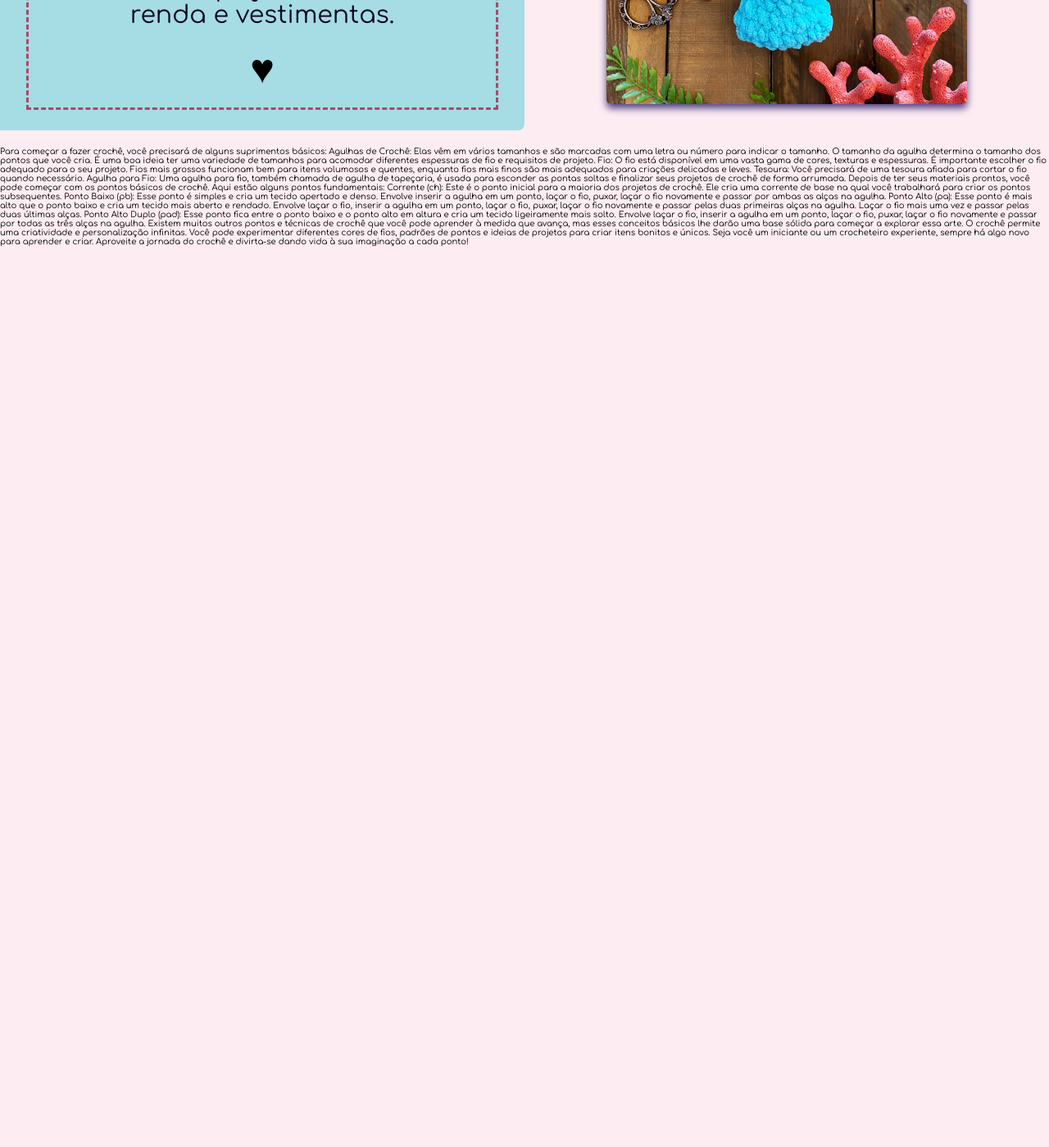
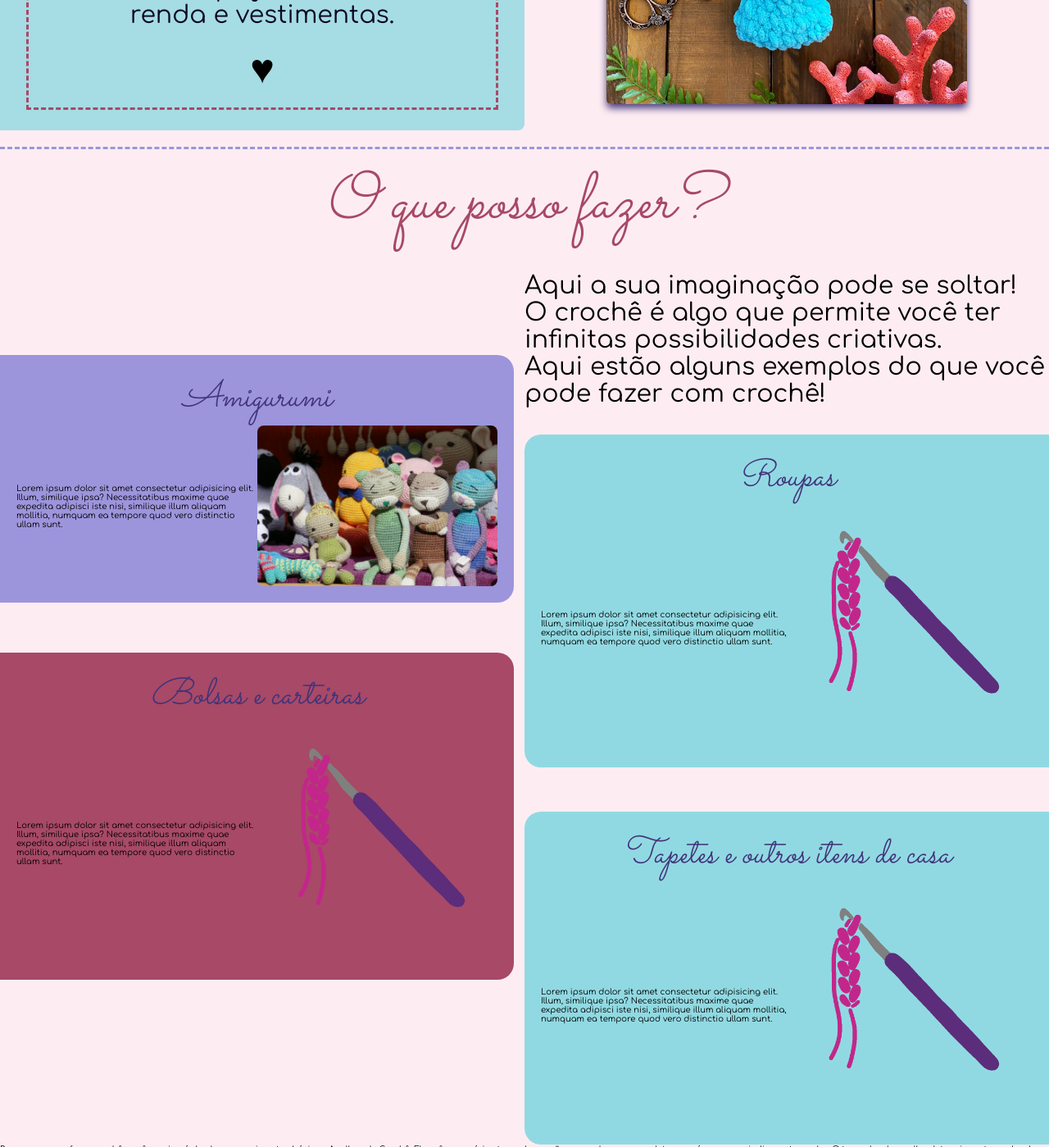
Before and after one commit to AikoJu/Projeto-Individual-2023, a website: page site/public/index.html in a window 1280 px wide. Shown: the part 770-2169 px from the top of the page at 82% size. Before the commit the page ends 1070 px from the top, so only its background shows below. Drawn offline with Linux system fonts and the light colour scheme.

Commit message:
Tela index

```diff
--- a/site/public/css/login.css
+++ b/site/public/css/login.css
@@ -246,12 +246,12 @@ header .navbar a:hover{
 }
 
 #divMensagem{
-    border-radius: 8px;
     display:none;
     height: fit-content;
     width: fit-content;
     font-family: 'Comfortaa';
-    font-size: 1rem;
+    font-size: 2rem;
+    margin-top: 1rem;
     color:rgb(218, 53, 94);
 }
 
--- a/site/public/css/style.css
+++ b/site/public/css/style.css
@@ -1,5 +1,6 @@
 @import url('https://fonts.googleapis.com/css?family=Sacramento');
 @import url('https://fonts.googleapis.com/css?family=Comfortaa');
+
 
 :root{
     --rosa: #fdedf2;
@@ -48,6 +49,12 @@ header .logo{
     font-size:  4rem;
     color: var(--verdeClaro);
     font-family: 'Sacramento';
+}
+.divisoria{
+    width: 100%;
+    height: 1.2rem;
+    border-top: var(--roxoClaro) dashed;
+
 }
 
 .navbar{
@@ -173,18 +180,18 @@ header .navbar a:hover{
 .linhaConheca{
     width: 90% ;
     height: 90%;
-    display: flex;
-    flex-direction: column;
-    align-items: center;
     border-style: dashed;
     text-align: center;
     border-color: var(--rosaEscuro);
 }
 
 .textoConheca p{
+    display: flex;
+    flex-direction: column;
+    align-items: center;
+    justify-content: center;
     padding: 2rem;
     font-size: 3rem;
-
     color: #0c0722;
 }
 .imgConheca{
@@ -197,6 +204,93 @@ header .navbar a:hover{
     box-shadow: 0 .5rem 1rem  rgba(65, 51, 122, .95) ;
 }
 
+.fazer{
+    height: fit-content;
+    width: 100%;
+    display: flex;
+    flex-direction: column;
+}
+
+.titulos{
+    font-family: 'Sacramento';
+    display: flex;
+    justify-content: center;
+    color: var( --rosaEscuro);
+    font-size: 8rem;
+    font-style: italic;
+    margin-bottom: 2%;
+}
+
+.cardsExemplos{
+    width: 100%;
+    height: fit-content;
+    display: flex;
+    flex-direction: column;
+    justify-content: space-between;
+}
+.cardsExemplos .introducao{
+    margin-bottom: -5%;
+    margin-left: 50%;
+    font-size: 3rem;
+}
+
+.introducao p{
+    font-size: 3rem;
+}
+
+
+.exemplo1{
+    width: 49%;
+    padding: 2rem;
+    border-top-right-radius: 2rem;
+    border-bottom-right-radius: 2rem;
+    background-color: var(--roxoClaro);
+}
+.exemplo1 img{
+    border-radius: 8px;
+}
+
+.exemplo2{
+    width: 50%;
+    margin-top: -16%;
+    margin-left: 50%;
+    padding: 2rem;
+    border-top-left-radius: 2rem;
+    border-bottom-left-radius: 2rem;
+    background-color:var(--verdeClaro);
+
+}
+
+.exemplo3{
+    width: 49%;
+    margin-top: -11%;
+    padding: 2rem;
+    border-top-right-radius: 2rem;
+    border-bottom-right-radius: 2rem;
+    background-color:var(--rosaEscuro);
+
+}
+
+.tituloCards{
+    font-family: 'Sacramento';
+    display: flex;
+    justify-content: center;
+    color: var( --roxo);
+    font-size: 4.5rem;
+    font-style: italic;
+}
+
+.containerCards{
+    width: 100%;
+    display: flex;
+    align-items: center;
+}
+
+.containerCards img{
+width: 50%;
+}
+
+
 
 @media(max-width:991px){
     html{
--- a/site/public/index.html
+++ b/site/public/index.html
@@ -6,6 +6,7 @@
     <meta name="viewport" content="width=device-width, initial-scale=1.0">
     <link rel="stylesheet" href="css/style.css">
     <link rel="icon" href="assets/img/image-removebg-preview.png" >
+    <script src="https://code.iconify.design/iconify-icon/1.0.7/iconify-icon.min.js"></script>
     <title> Crochetando... | Home </title>
 </head>
 <body>
@@ -18,7 +19,7 @@
                   <i class="fa fa-caret-down"></i>
                 </button>
                 <div class="dropdown-content">
-                  <a href="#">Link 1</a>
+                  <a href="#fazer">O que fazer?</a>
                   <a href="#">Link 2</a>
                   <a href="#">Link 3</a>
                 </div>
@@ -32,19 +33,60 @@
         <div class="texto">Conheça o<span class="destaqueBanner">Crochê</span>!</div>
     </div>
     <div class="container">
+
         <div id="conheca">
                 <div class="textoConheca">
                     <div class="linhaConheca">
                     <p>O crochê é uma atividade artesanal popular e versátil que envolve a criação de tecidos ou itens decorativos usando fios ou linhas e uma agulha de crochê. É uma técnica que permite criar uma grande variedade de
                         projetos, desde cobertores e cachecóis a peças intricadas de renda e vestimentas.</p>
-                        <span style="font-size: 5rem;">♥</span>
+                        <span style="font-size: 5rem;"> ♥</span>
                 </div>
                 </div>
                 <div class="imgConheca">
                     <img src ="assets/img/IMG_3200.webp">
                 </div>
         </div>
+        <div class="divisoria"></div>
+        <div class="fazer" id="fazer">
+            <p class="titulos"> O que posso fazer?</p>
 
+            <div class="cardsExemplos">
+                <span class="introducao">Aqui a sua imaginação pode se soltar!
+                    <p>O crochê é algo que permite você ter infinitas possibilidades criativas.</p>
+                    <p> Aqui estão alguns exemplos do que você pode fazer com crochê!</p></span>
+             <div class="exemplo1">
+                <p class="tituloCards">Amigurumi</p>
+                <div class="containerCards">
+                    <span class="textoCards">Lorem ipsum dolor sit amet consectetur adipisicing elit. Illum, similique ipsa? Necessitatibus maxime quae expedita adipisci iste nisi, similique illum aliquam mollitia, numquam ea tempore quod vero distinctio ullam sunt.</span>
+                    <img src="assets/img/toys-gb5a697025_1280.jpg">
+                </div>
+             </div>
+
+             <div class="exemplo2">
+                <p class="tituloCards">Roupas</p>
+                <div class="containerCards">
+                    <span class="textoCards">Lorem ipsum dolor sit amet consectetur adipisicing elit. Illum, similique ipsa? Necessitatibus maxime quae expedita adipisci iste nisi, similique illum aliquam mollitia, numquam ea tempore quod vero distinctio ullam sunt.</span>
+                    <img src="assets/img/loading.gif">
+                </div>
+            </div>
+
+             <div class="exemplo3">
+                <p class="tituloCards">Bolsas e carteiras</p>
+                <div class="containerCards">
+                    <span class="textoCards">Lorem ipsum dolor sit amet consectetur adipisicing elit. Illum, similique ipsa? Necessitatibus maxime quae expedita adipisci iste nisi, similique illum aliquam mollitia, numquam ea tempore quod vero distinctio ullam sunt.</span>
+                    <img src="assets/img/loading.gif">
+                </div>
+             </div>
+
+             <div class="exemplo2">
+                <p class="tituloCards">Tapetes e outros itens de casa</p>
+                <div class="containerCards">
+                    <span class="textoCards">Lorem ipsum dolor sit amet consectetur adipisicing elit. Illum, similique ipsa? Necessitatibus maxime quae expedita adipisci iste nisi, similique illum aliquam mollitia, numquam ea tempore quod vero distinctio ullam sunt.</span>
+                    <img src="assets/img/loading.gif">
+                </div>
+             </div>
+        </div>
+        </div>
 
 
 
```
Also changed, not shown: site/public/login.html (+1 -1 lines), site/public/assets/img/Decorative_Line_Divider_Black__Decorative_Drawing__Decorative_Sketch__Decorative_Thread_PNG_Transparent_Clipart_Image_and_PSD_File_for_Free_Download-removebg-preview.png (added).
